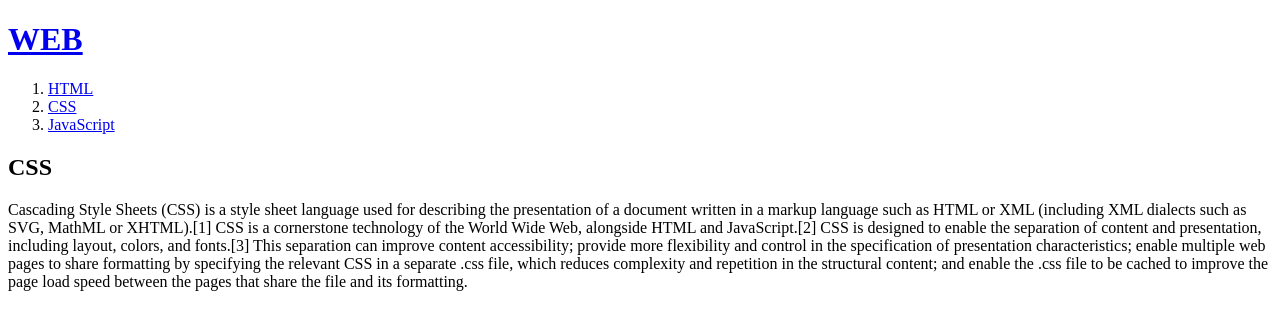
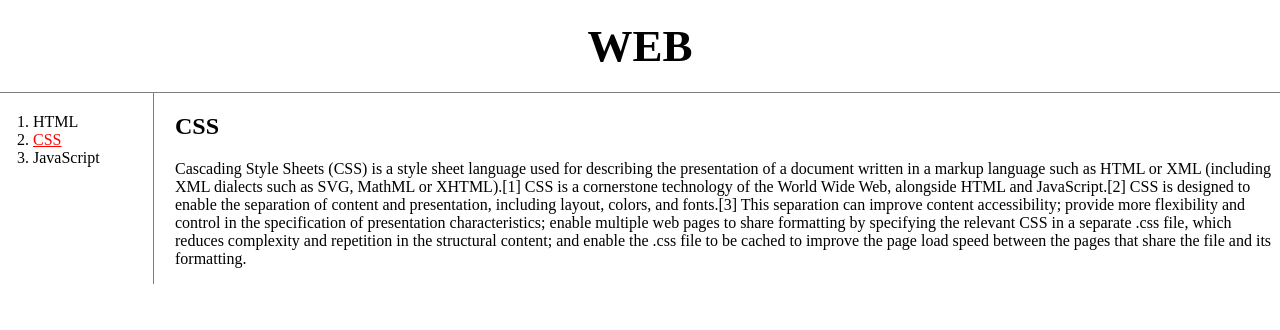
Before and after one commit to YUNYUSANG/yusangweb, a plain HTML site: page 2.html.html in a window 1280 px wide. Drawn offline with Linux system fonts and the light colour scheme.

Commit message:
web2 css 수정

```diff
--- a/2.html.html
+++ b/2.html.html
@@ -3,19 +3,25 @@
     <head>
         <title>WEB1 - CSS</title>
         <meta charset="utf-8">
+        <link rel="stylesheet" href="style.css">
     </head>
     <body>
         <h1><a href="index.html">WEB</a></h1>
+        <div id="grid">
         <ol>
             <li><a href="1.html">HTML</a></li>
-            <li><a href="2.html">CSS</a></li>
+            <li><a href="2.html"
+                style="color:red;text-decoration:underline">CSS</a></li>
             <li><a href="3.html">JavaScript</a></li>
         </ol>
+        <div id="article">
         <h2>CSS</h2>
         <p>
             Cascading Style Sheets (CSS) is a style sheet language used for describing the presentation of a document written in a markup language such as HTML or XML (including XML dialects such as SVG, MathML or XHTML).[1] CSS is a cornerstone technology of the World Wide Web, alongside HTML and JavaScript.[2]
 
             CSS is designed to enable the separation of content and presentation, including layout, colors, and fonts.[3] This separation can improve content accessibility; provide more flexibility and control in the specification of presentation characteristics; enable multiple web pages to share formatting by specifying the relevant CSS in a separate .css file, which reduces complexity and repetition in the structural content; and enable the .css file to be cached to improve the page load speed between the pages that share the file and its formatting.
         </p>
+        </div>
+    </div>
     </body>
 </html>
--- /dev/null
+++ b/style.css
@@ -0,0 +1,47 @@
+body{
+    margin:0;
+}
+#active {
+    color:red;
+}
+.saw {
+    color:gray;
+}
+a {
+    color:black;
+    text-decoration: none;
+}
+h1 {
+    font-size:45px;
+    text-align: center;
+    border-bottom:1px solid gray;
+    margin:0;
+    padding:20px;
+}
+ol{
+    border-right:1px solid gray;
+    width:100px;
+    margin:0;
+    padding:20px;
+}
+#grid{
+    display: grid;
+    grid-template-columns:150px 1fr;
+}
+#grid ol{
+    padding-left:33px;
+}
+#grid #article{
+    padding-left:25px;
+}
+@media(max-width:800px){
+    #grid{
+        display: block;
+    }
+    ol{
+    border-right:none;
+    }
+    h1 {
+    border-bottom:none;
+    }
+}
```
Also changed, not shown: 1.html.html (+1 -0 lines), 3.html.html (+1 -0 lines), index.html (+1 -0 lines).
